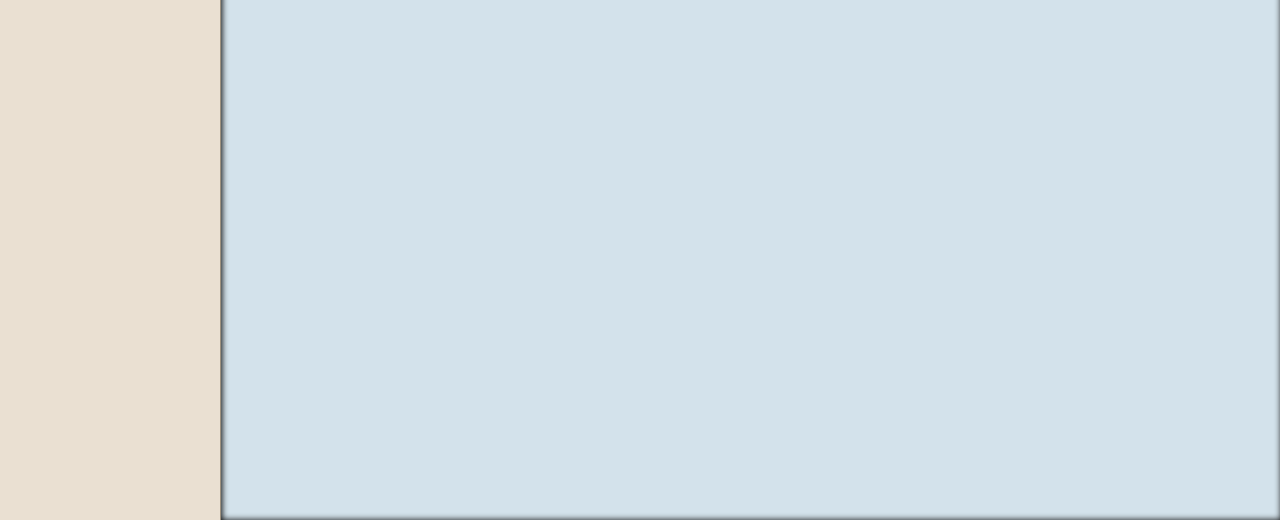
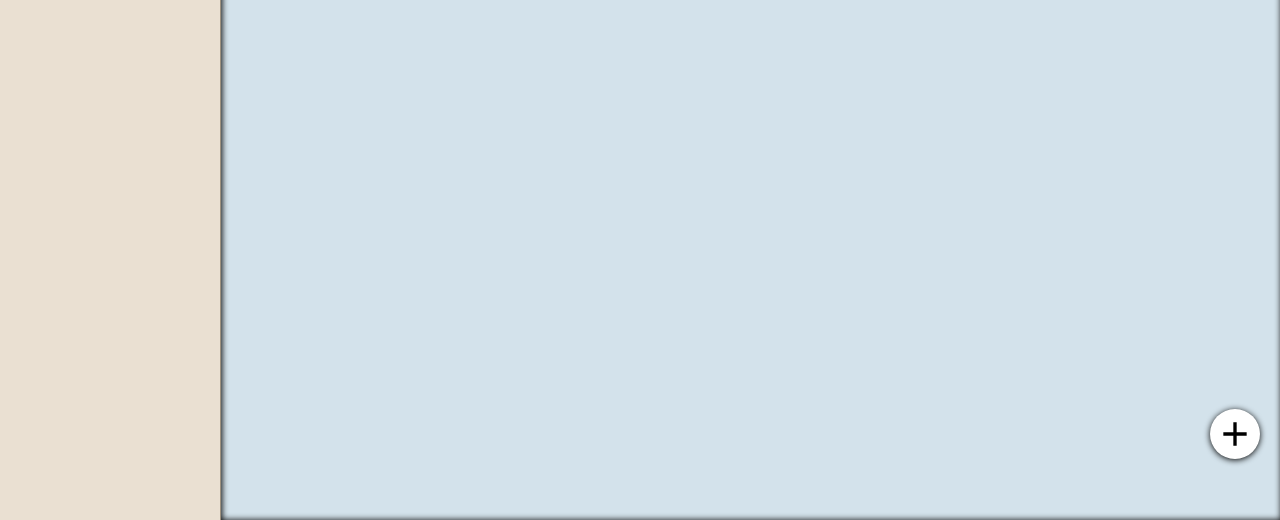
Before and after one commit to MeischkeM91/todo-pro, a website built with webpack: page dist/index.html in a window 1280 px wide. Shown: the part 321-841 px from the top of the page. Built offline with nearby package versions, Linux system fonts and the light colour scheme.

Commit message:
Added Add Task btn, no functionality yet

```diff
--- a/src/content.js
+++ b/src/content.js
@@ -1,6 +1,7 @@
 // This code will create the task list within the content container as well as the expanded task information container
 import expandBtn from './images/expand-btn.svg';
 import deleteBtn from './images/close-btn.svg';
+import addBtn from './images/add-task-btn.svg';
 import { deleteParentDiv } from './logic';
 
 const menu = document.querySelector('#menu');
@@ -96,3 +97,17 @@ export const listTaskItems = (item) =>{
     listItemContainer.appendChild(listItemDueDate);
     listItemContainer.appendChild(listItemDelBtn);
 };
+
+export const createAddTaskBtn = () =>{
+    const addTaskContainer = document.createElement('div');
+    addTaskContainer.classList.add('add-task-btn');
+    addTaskContainer.addEventListener('click', () =>{
+        console.log('add task');
+    });
+    const addTaskImg = document.createElement('img');
+    addTaskImg.src = addBtn;
+    addTaskImg.alt = "Add Task"
+
+    content.appendChild(addTaskContainer);
+    addTaskContainer.appendChild(addTaskImg);
+};
--- a/src/index.js
+++ b/src/index.js
@@ -1,21 +1,22 @@
 import './style.css';
 import loadTopbar from './topbar';
 import loadMenu from './menu';
-import { listTaskItems } from './content';
+import { listTaskItems, createAddTaskBtn } from './content';
 
 /* TESTING CODE FOR LIST ITEMS */
-const toDoItem = (title, description, urgency, dueDate) =>{
-    return {title,description,urgency,dueDate}
+const toDoItem = (title, description, urgency, dueDate, list) =>{
+    return {title,description,urgency,dueDate, list}
 };
 
 let listItems = [];
-listItems.push(toDoItem('Take little Bob to football practice','Lorem ipsum dolor sit amet, consectetur adipiscing elit, sed do eiusmod tempor incididunt ut labore et dolore magna aliqua.','high','5/15/2022'));
-listItems.push(toDoItem('Take little Ethel to saxophone lessons','Lorem ipsum dolor sit amet, consectetur adipiscing elit, sed do eiusmod tempor incididunt ut labore et dolore magna aliqua.','low','5/23/2022'));
+listItems.push(toDoItem('Take little Bob to football practice','Lorem ipsum dolor sit amet, consectetur adipiscing elit, sed do eiusmod tempor incididunt ut labore et dolore magna aliqua.','high','5/15/2022','list-one'));
+listItems.push(toDoItem('Take little Ethel to saxophone lessons','Lorem ipsum dolor sit amet, consectetur adipiscing elit, sed do eiusmod tempor incididunt ut labore et dolore magna aliqua.','low','5/23/2022','list-two'));
 /* END TESTING CODE FOR LIST ITEMS */
 
 const loadPage = () =>{
     loadTopbar();
     loadMenu();
+    createAddTaskBtn();
     listTaskItems(listItems[0]);
     listTaskItems(listItems[1]);
 }
--- a/src/style.css
+++ b/src/style.css
@@ -145,7 +145,7 @@
     height: 92vh;
     border-right: 1px solid var(--dark-brown);
     padding: 15px 10px;
-    transition: all .2s ease-in-out;
+    transition: all .1s ease-in-out;
 }
 #wrapper.closed > #menu{
     width: 10px;
@@ -206,6 +206,32 @@
     grid-area: contentDiv;
     background-color: var(--soft-blue);
     box-shadow: inset 1px 0px 6px black;
+}
+/** Add Task Button **/
+.add-task-btn{
+    display: grid;
+    justify-items: center;
+    align-items: center;
+    position: fixed;
+    bottom: 20px;
+    right: 20px;
+    width: 50px;
+    height: 50px;
+    font-size: 60px;
+    line-height: 100%;
+    background-color: white;
+    box-shadow: 0px 1px 6px black;
+    border-radius: 50px;
+    cursor: pointer;
+}
+.add-task-btn > img{ width: 80%;}
+.add-task-btn:hover{
+    transition: transform .3s;
+    transform: scale(1.1);
+}
+.add-task-btn:active{
+    transition: transform .1s;
+    transform: translate(2px,2px);
 }
 /** List Items **/
 .list-item{
```
Also changed, not shown: dist/5cd3645cf868e38fd4b5.svg (added), dist/8151025346b155bdb335.svg (added), dist/bundle.js, src/images/add-book.svg (deleted), src/images/add-task-btn.svg (added).
